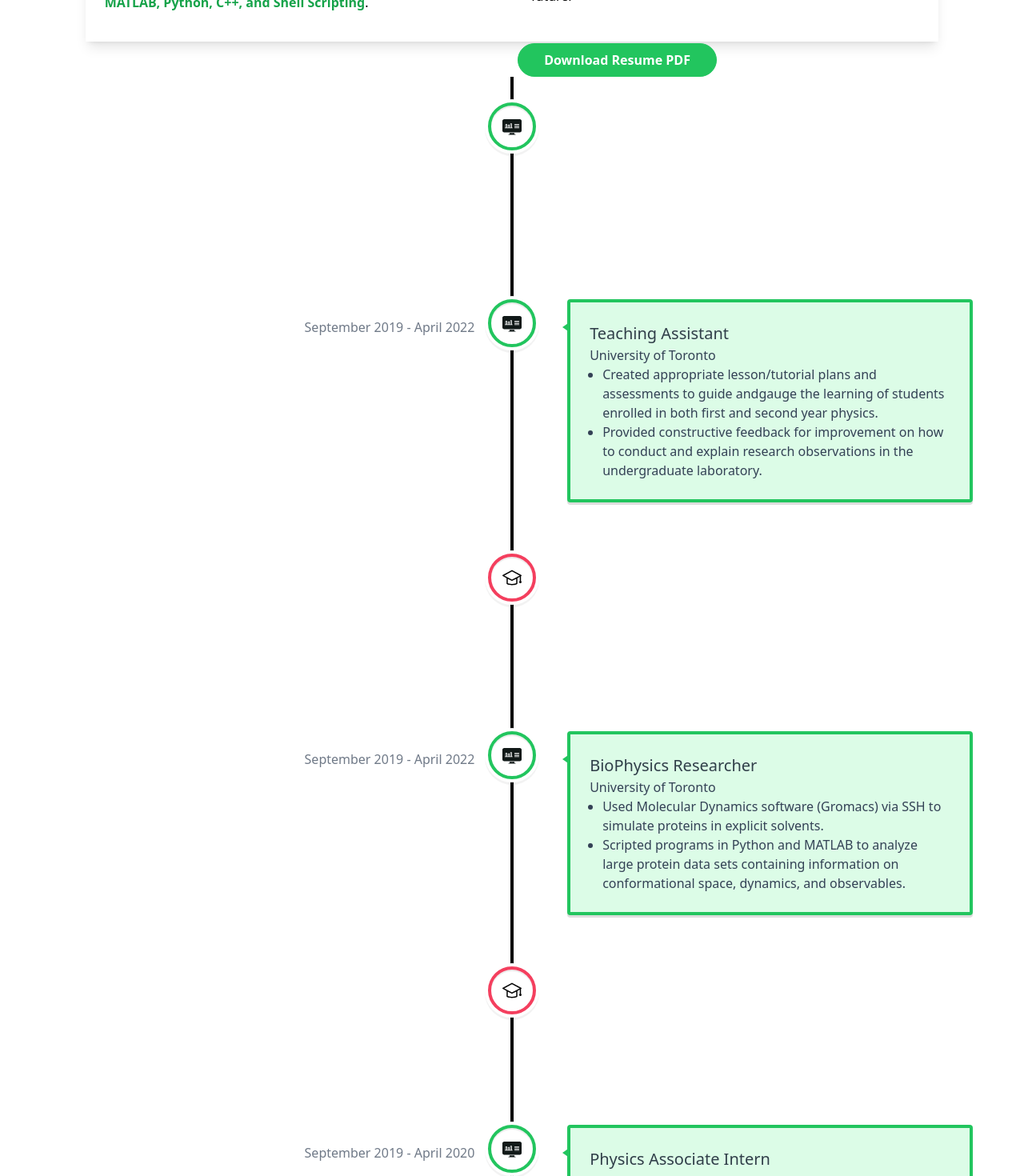
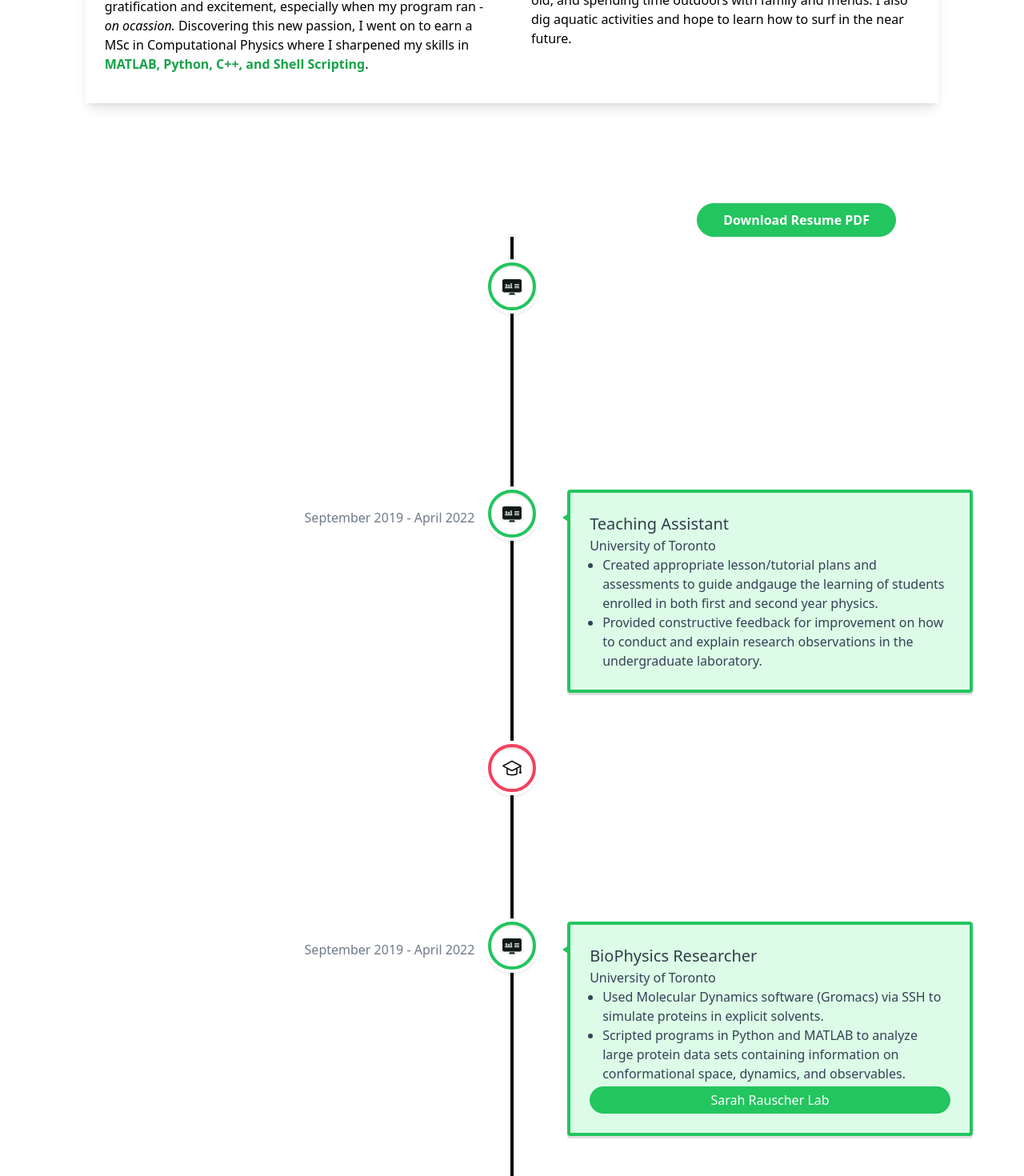
Before and after one commit to BrandonO-98/Portfolio, a React (Create React App) app: page / in a window 1280 px wide. Shown: the part 1680-3150 px from the top of the page at 80% size. Built offline with nearby package versions, Linux system fonts and the light colour scheme.

Commit message:
Start Projects section

```diff
--- a/src/App.jsx
+++ b/src/App.jsx
@@ -1,6 +1,7 @@
 import React from 'react';
 import About from 'components/sections/about/About';
 import Timeline from 'components/sections/timeline/Timeline';
+import Projects from 'components/sections/projects/Projects';
 import Navbar from './components/sections/navbar/Navbar';
 import Hero from './components/sections/hero/Hero';
 
@@ -11,6 +12,7 @@ function App() {
       <Hero />
       <About />
       <Timeline />
+      <Projects />
     </div>
   );
 }
--- /dev/null
+++ b/src/components/elements/Card.jsx
@@ -0,0 +1,7 @@
+import React from 'react';
+
+export default function Card() {
+  return (
+    <div className="bg-green-400">yoo</div>
+  );
+}
--- a/src/components/sections/about/About.jsx
+++ b/src/components/sections/about/About.jsx
@@ -6,10 +6,10 @@ import { ReactComponent as Python } from 'assets/icons/python.svg';
 
 export default function About() {
   return (
-    <div className="grid h-screen w-screen items-center justify-items-center">
+    <div className="grid h-[1000px] w-screen items-center justify-items-center">
       <div className="grid w-10/12 my-12 h-[750px] bg-white shadow-lg lg:max-w-6xl">
         <div className="relative grid items-center justify-items-center">
-          <h2 className="p-8 pb-0 text-lg font-bold justify-self-start ">About Me</h2>
+          <h2 className="p-8 pb-0 text-lg font-bold justify-self-start ">About</h2>
           {/* <div className="grid items-center justify-items-center
           bg-water bg-cover w-10/12 h-full rounded-xl shadow-xl"></div> */}
           <img src={closeup} alt="closeup" className="h-80 w-80 rounded-full border-4 border-green-500" />
@@ -44,7 +44,7 @@ export default function About() {
           <div>
             <p className="px-6 pb-4 indent-6">
               Outside of academia, I also completed intermediate/advanced courses on
-              <span className="text-green-600 font-bold"> Javascript (Es6 and React)</span>
+              <span className="text-green-600 font-bold"> Javascript (Es6 and React) </span>
               as  well as
               <span className="text-green-600 font-bold"> HTML/CSS</span>
               . Since then, I have decided
--- a/src/components/sections/hero/Hero.jsx
+++ b/src/components/sections/hero/Hero.jsx
@@ -28,7 +28,7 @@ export default function Hero() {
                 <a
                   href="/"
                   className="ease-in duration-300 border border-green-500 px-8 py-2 ml-2 rounded-full font-bold
-                  hover:border-none hover:text-white hover:bg-green-500"
+                   hover:text-white hover:bg-green-500"
                 >
                   Projects
                 </a>
@@ -40,7 +40,6 @@ export default function Hero() {
             <img src={bodyshot} alt="Close-up of Brandon" className="w-5/6 object-fit rounded-full border-4 border-green-500 mx-4" />
           </div>
         </div>
-
       </div>
     </section>
   );
--- /dev/null
+++ b/src/components/sections/projects/Projects.jsx
@@ -0,0 +1,7 @@
+import React from 'react';
+
+export default function Projects() {
+  return (
+    <div className="bg-green-400">yo</div>
+  );
+}
--- a/src/components/sections/timeline/Timeline.jsx
+++ b/src/components/sections/timeline/Timeline.jsx
@@ -9,13 +9,13 @@ export default function Timeline() {
   return (
     <div className="grid w-full items-center justify-content-center">
       <a
-        href="./Resume_Developer.pdf"
+        target="_blanck"
+        href="/Resume_Developer.pdf"
         download="Resume_Developer.pdf"
-        className="justify-self-end mr-96 ease-in duration-300 border border-green-500 bg-green-500 text-white px-8 py-2 rounded-full font-bold
+        className="justify-self-end mr-40 ease-in duration-300 border border-green-500 bg-green-500 text-white px-8 py-2 rounded-full font-bold
                   hover:text-black hover:bg-white"
       >
         Download Resume PDF
-
       </a>
       <VerticalTimeline lineColor="black">
         {timelineData.map((timelineEvent) => (
@@ -36,6 +36,17 @@ export default function Timeline() {
             <ul className="list-disc ml-4">
               {[...timelineEvent.desc].map((bullet) => <li>{bullet}</li>)}
             </ul>
+            {timelineEvent.buttonTxt && (
+            <a
+              target="_blanck"
+              href={timelineEvent.buttonLink}
+              className={`grid rounded-full px-4 py-1 mt-1 text-white ease-in duration-200 text-center border
+              hover:text-black hover:bg-none hover:border hover:border-black
+              ${timelineEvent.icon === 'work' ? 'bg-green-500 border-green-500 hover:bg-green-200' : 'bg-rose-500 border-rose-500 hover:hover:bg-rose-300'}`}
+            >
+              {timelineEvent.buttonTxt}
+            </a>
+            )}
           </VerticalTimelineElement>
         ))}
       </VerticalTimeline>
--- a/src/components/sections/timeline/TimelineData.jsx
+++ b/src/components/sections/timeline/TimelineData.jsx
@@ -4,7 +4,8 @@ const timelineData = [
     title: 'Olympiads Teacher',
     location: 'Remote',
     desc: ['Organized and tailored Ontario High School Physics curriculum to meet the learning needs of individuals with varying skill levels.'],
-    buttonTxt: 'view',
+    buttonTxt: 'Olympiad\'s School',
+    buttonLink: 'https://olympiads.ca',
     date: 'February 2022 - May 2022',
     icon: 'work',
   },
@@ -15,7 +16,8 @@ const timelineData = [
     desc: ['Created appropriate lesson/tutorial plans and assessments to guide andgauge the learning of students enrolled in both first and second year physics.',
       `Provided constructive feedback for improvement on how to conduct and
       explain research observations in the undergraduate laboratory.`],
-    buttonTxt: 'view',
+    buttonTxt: '',
+    buttonLink: '',
     date: 'September 2019 - April 2022',
     icon: 'work',
   },
@@ -24,7 +26,8 @@ const timelineData = [
     title: 'Graduation - MSc ',
     location: 'University of Toronto',
     desc: ['Computational Physics (Computer Science applications in Physics)'],
-    buttonTxt: 'view',
+    buttonTxt: '',
+    buttonLink: '',
     date: 'November 2022',
     icon: 'school',
   },
@@ -36,7 +39,8 @@ const timelineData = [
     proteins in explicit solvents.`, `Scripted programs in Python and MATLAB to analyze large protein data
     sets containing information on conformational space, dynamics, and
     observables.`],
-    buttonTxt: 'view',
+    buttonTxt: 'Sarah Rauscher Lab',
+    buttonLink: 'https://rauscher-group.physics.utoronto.ca',
     date: 'September 2019 - April 2022',
     icon: 'work',
   },
@@ -45,7 +49,8 @@ const timelineData = [
     title: 'Graduation - HBSc ',
     location: 'University of Toronto',
     desc: ['Physics and Mathematics Specialization'],
-    buttonTxt: 'view',
+    buttonTxt: '',
+    buttonLink: '',
     date: 'April 2020',
     icon: 'school',
   },
@@ -55,7 +60,8 @@ const timelineData = [
     title: 'Physics Associate Intern',
     location: 'Credit Valley hospital',
     desc: ['Created databases in VBA to track the status of equipment used by medical physicists in the hospital setting.'],
-    buttonTxt: 'view',
+    buttonTxt: 'Credit Valley Hospital Website',
+    buttonLink: 'https://www.thp.ca/Pages/Home.aspx',
     date: 'September 2019 - April 2020',
     icon: 'work',
   },
@@ -66,7 +72,8 @@ const timelineData = [
     desc: [`Processed meteorological and hydrological data using Python via accessing a high-performance computing facility (e.g. UTM clusters).
     `, `Installed and ran hydrological models (e.g. Aquanty’s HGS, Environment
     Canada’s MESH model, Waterloo’s WATFLOOD).`],
-    buttonTxt: 'view',
+    buttonTxt: '',
+    buttonLink: '',
     date: 'September 2019 - April 2020',
     icon: 'school',
   },
@@ -77,7 +84,8 @@ const timelineData = [
     desc: [`Enhanced the UTM MATLAB built program for analyzing photo-bleaching data. Compared MATLAB and C++ algorithms of change-point detection, leading to publication.
     `, `Performed wet-lab experiments to compile data for photo-bleaching
     analysis.`],
-    buttonTxt: 'view',
+    buttonTxt: 'Publication',
+    buttonLink: 'https://pubmed.ncbi.nlm.nih.gov/31941327',
     date: 'May 2019 - September 2019',
     icon: 'school',
   },
```
Also changed, not shown: src/components/elements/Cards.jsx (added), 1 other file (tests, documents, lock files or other folders).
